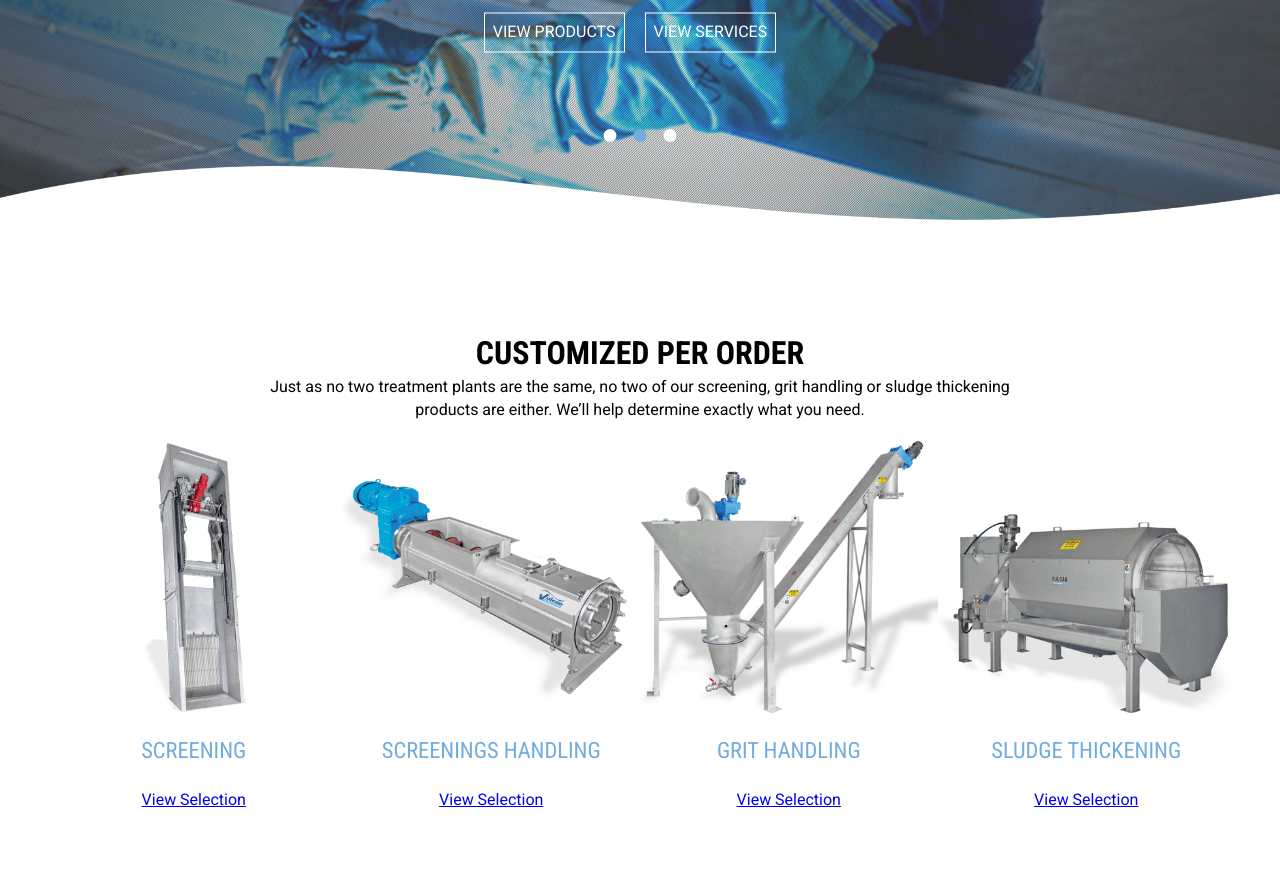
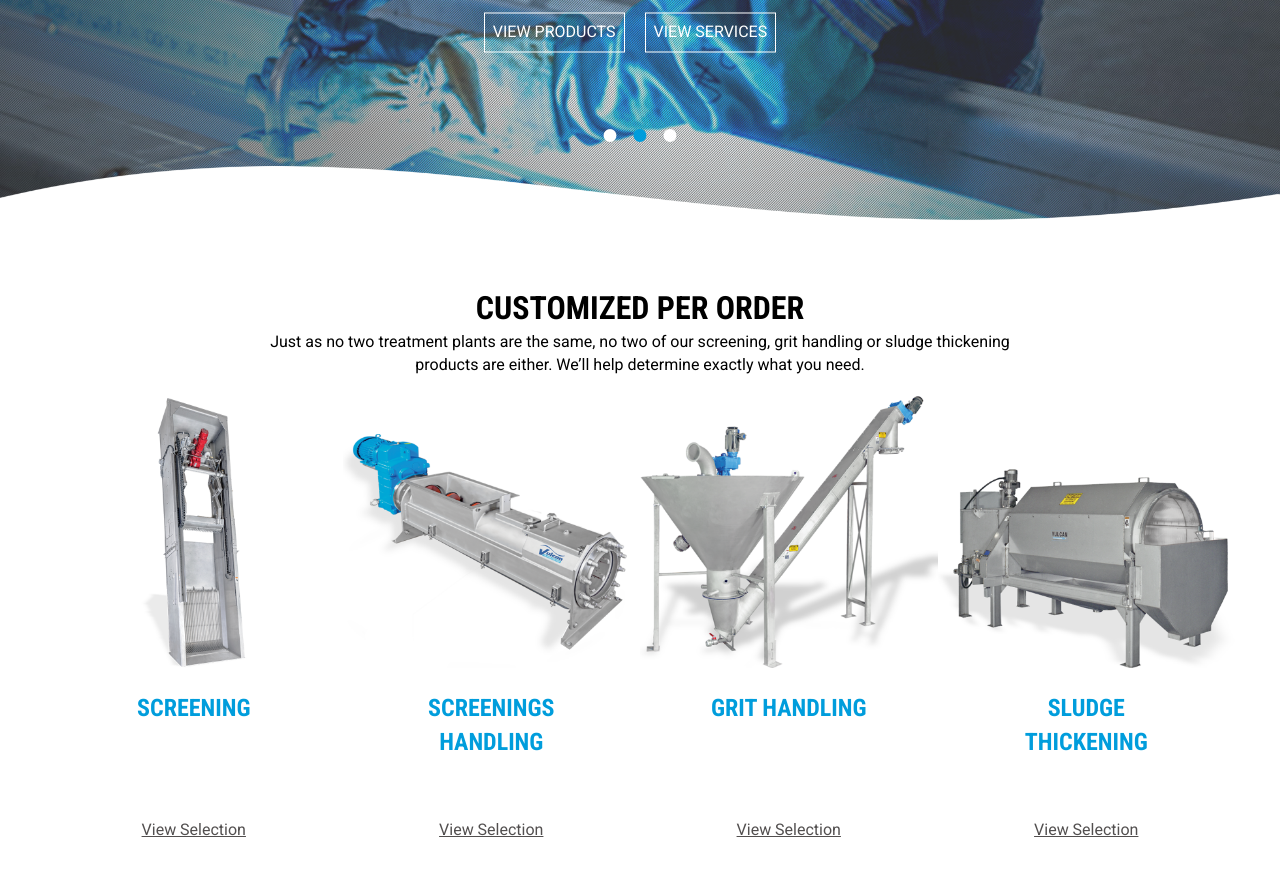
Before and after one commit to tingdeng86/vulcan_project, a React (Create React App) app: page / in a window 1280 px wide. Shown: the part 320-1196 px from the top of the page. Built offline with nearby package versions, Linux system fonts and the light colour scheme.

Commit message:
fix gallery

```diff
--- a/src/styles/components/_gallery.scss
+++ b/src/styles/components/_gallery.scss
@@ -5,6 +5,7 @@
     padding: 0;
     margin: 0 em(15);
     margin-top: em(85);
+
     h2{
         margin: 0;
         text-align: center;
@@ -28,8 +29,11 @@
             grid-template-columns: 2fr 1fr;
             gap:em(10);
             align-items: center;
-            padding-bottom: em(10);
+            padding-bottom: em(20);
             padding-top: em(10);
+            &:last-child {
+                border-bottom: none;
+            }
             img{
                 object-fit: cover;
                 width: 100%;
@@ -38,15 +42,17 @@
             }
             h3{
                 // text-align: center;
-                font-weight: 500;
+                font-weight: 700;
                 text-transform: uppercase;;
-                font-size: 1.3em;
+                font-size: 1.2em;
             }
             a{
                 display: none;
+                color:$text-color-grey;
             }
     }
-    @include mq($tabletPortrait){
+    @include mq($phoneLandscape){
+        margin-top: em(30);
         p{
             padding: 0 20%;
         }
@@ -65,8 +71,9 @@
                 gap:0;
                     h3{
                         color: $text-color-blue;
-                        font-size: 1.4em;
+                        font-size: 1.5em;
                         text-align: center;
+                        padding: 0 20%;
                     }
                     a{
                         margin: 0;
@@ -76,11 +83,11 @@
             }
         }
     }
-    @include mq($tabletLandscape){
-        .image-gallery .image-container{
-            display: grid;
-                grid-template-columns: 1fr;
-                grid-template-rows: 2fr 0.5fr 0.5fr;
-        }
-    }
+    // @include mq($tabletLandscape){
+    //     .image-gallery .image-container{
+    //         display: grid;
+    //             grid-template-columns: 1fr;
+    //             grid-template-rows: 2fr 0.8fr 0.8fr;
+    //     }
+    // }
 }
--- a/src/styles/utilities/_variables.scss
+++ b/src/styles/utilities/_variables.scss
@@ -6,8 +6,9 @@ $body-bg-color: white;
 $wrapper-bg-color: white;
 // Text Colors
 $text-color-dark: black;
+$text-color-grey: rgb(82, 79, 79);
 $text-color-light: white;
-$text-color-blue: rgb(113, 171, 223);
+$text-color-blue: #009DDC;
 
 // Use Color functions to brighten and darken colors
 $brand-color-dark: darken($brand-color, 20);
```
